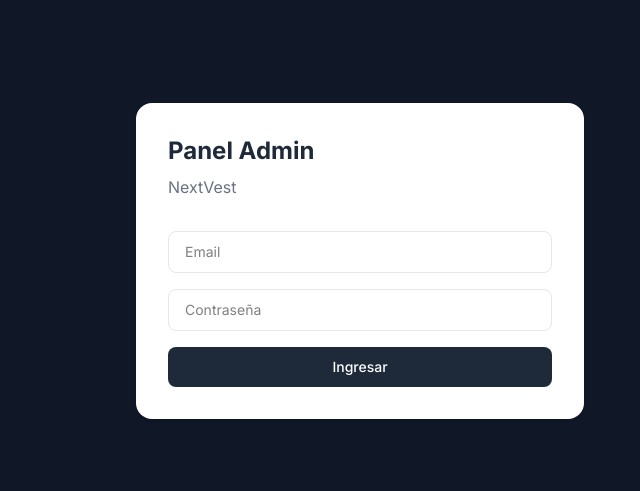
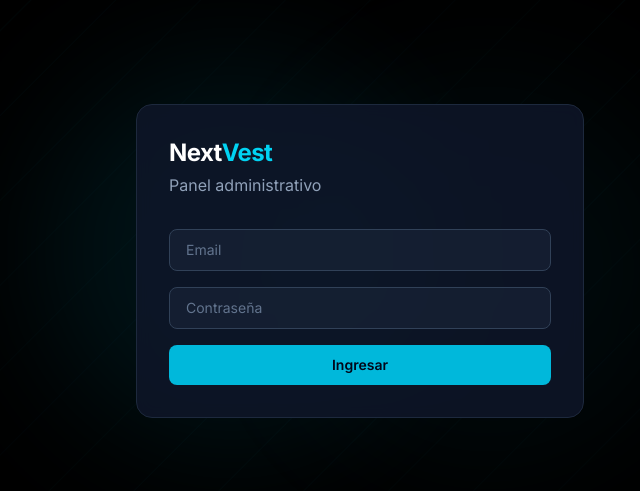
Before and after one commit to antonellaAlessandro/NextVest, a React (Vite) app: page /admin/login in a window 1280 px wide. Shown: the part 139-630 px from the top of the page, without its empty margins (280-920 px from the left). Built offline with nearby package versions, Linux system fonts and the light colour scheme.

Commit message:
feat: aplicar estilo a LoginAdmin

```diff
--- a/src/pages/Admin/AdminLogin.jsx
+++ b/src/pages/Admin/AdminLogin.jsx
@@ -1,7 +1,9 @@
 import { useState } from 'react'
 import { useNavigate } from 'react-router-dom'
+import { motion } from 'framer-motion'
 import api from '../../services/api'
 import { useAuth } from '../../context/AuthContext'
+import FondoLR from '../../components/FondoLR'
 
 function AdminLogin() {
   const [email, setEmail] = useState('')
@@ -29,13 +31,22 @@ function AdminLogin() {
   }
 
   return (
-    <div className="min-h-screen bg-gray-900 flex items-center justify-center">
-      <div className="bg-white p-8 rounded-2xl shadow-sm w-full max-w-md">
-        <h1 className="text-2xl font-bold text-gray-800 mb-2">Panel Admin</h1>
-        <p className="text-gray-500 mb-8">NextVest</p>
+    <div className="min-h-screen bg-black text-white flex items-center justify-center relative">
+      <FondoLR />
+
+      <motion.div
+        initial={{ opacity: 0, y: 20 }}
+        animate={{ opacity: 1, y: 0 }}
+        transition={{ duration: 0.5 }}
+        className="bg-slate-900/80 backdrop-blur-sm border border-slate-800 p-8 rounded-2xl w-full max-w-md relative z-10"
+      >
+        <p className="text-2xl font-bold tracking-tight mb-1">
+          Next<span className="text-cyan-400">Vest</span>
+        </p>
+        <p className="text-slate-400 mb-8">Panel administrativo</p>
 
         {error && (
-          <div className="bg-red-50 text-red-600 px-4 py-3 rounded-lg mb-6 text-sm">
+          <div className="bg-red-500/10 border border-red-500/20 text-red-400 px-4 py-3 rounded-lg mb-6 text-sm">
             {error}
           </div>
         )}
@@ -46,7 +57,7 @@ function AdminLogin() {
             value={email}
             onChange={(e) => setEmail(e.target.value)}
             placeholder="Email"
-            className="w-full border border-gray-200 rounded-lg px-4 py-2.5 text-sm focus:outline-none focus:ring-2 focus:ring-gray-500"
+            className="w-full bg-slate-800/50 border border-slate-700 rounded-lg px-4 py-2.5 text-sm text-white placeholder-slate-500 focus:outline-none focus:ring-2 focus:ring-cyan-500/50"
             required
           />
           <input
@@ -54,18 +65,18 @@ function AdminLogin() {
             value={contrasenia}
             onChange={(e) => setContrasenia(e.target.value)}
             placeholder="Contraseña"
-            className="w-full border border-gray-200 rounded-lg px-4 py-2.5 text-sm focus:outline-none focus:ring-2 focus:ring-gray-500"
+            className="w-full bg-slate-800/50 border border-slate-700 rounded-lg px-4 py-2.5 text-sm text-white placeholder-slate-500 focus:outline-none focus:ring-2 focus:ring-cyan-500/50"
             required
           />
           <button
             type="submit"
             disabled={cargando}
-            className="w-full bg-gray-800 text-white py-2.5 rounded-lg text-sm font-medium hover:bg-gray-900 transition-colors disabled:opacity-50"
+            className="w-full bg-cyan-500 text-slate-950 py-2.5 rounded-lg text-sm font-semibold hover:bg-cyan-400 transition-colors disabled:opacity-50"
           >
             {cargando ? 'Ingresando...' : 'Ingresar'}
           </button>
         </form>
-      </div>
+      </motion.div>
     </div>
   )
 }
```
